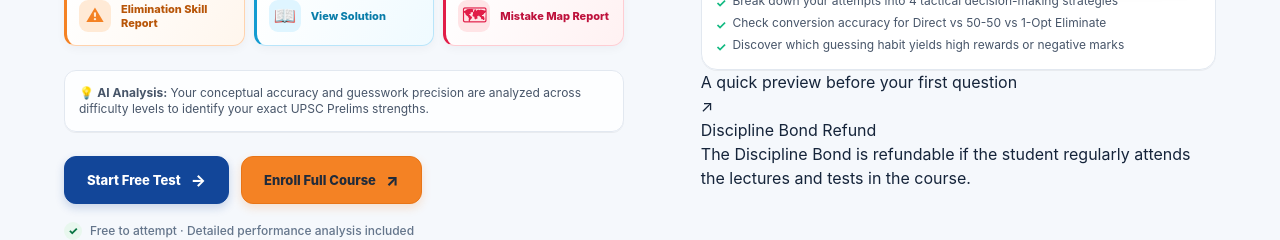
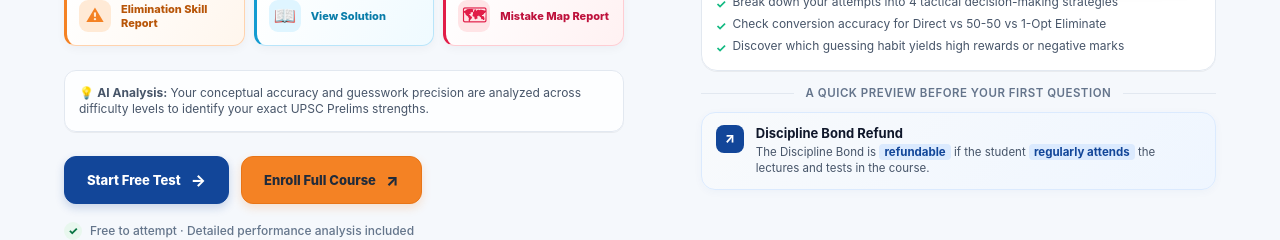
Before and after one commit to hkdigiverse2108/BEF_Landing_Page, a React (Vite) app: page /free-upsc-mock-test in a window 1280 px wide. Shown: the part 579-819 px from the top of the page. Built offline with nearby package versions, Linux system fonts and the light colour scheme; no server answers.

Commit message:
feat: add sitemap, course pages, mock test components, and layout structures

```diff
--- a/src/Components/Common/FaqCard.tsx
+++ b/src/Components/Common/FaqCard.tsx
@@ -1,5 +1,10 @@
 import type { FAQ } from "../../Types";
 import { FaAngleDown } from "react-icons/fa";
+
+const cleanText = (str?: string) => {
+  if (!str) return "";
+  return str.replace(/Bharat\s*Exam\s*Fest/gi, "Achiwon").replace(/\bBEF\b/g, "Achiwon");
+};
 
 const FaqCard = ({
   faq,
@@ -23,7 +28,7 @@ const FaqCard = ({
         onClick={() => onToggle(index)}
         className={`w-full flex justify-between items-center text-left p-4 sm:p-6 font-semibold  focus:outline-none text-primary `}
       >
-        <span className="text-sm sm:text-lg ">{faq.question}</span>
+        <span className="text-sm sm:text-lg ">{cleanText(faq.question)}</span>
         <span
           className={`transform transition-transform duration-300 ${
             activeIndex === index
@@ -42,7 +47,7 @@ const FaqCard = ({
             : "max-h-0 opacity-0 scale-y-0 p-0"
         }`}
       >
-        <p className="text-sm sm:text-base">{faq.answer}</p>
+        <p className="text-sm sm:text-base">{cleanText(faq.answer)}</p>
       </div>
     </div>
   );
--- a/src/Components/Exam/ExamInstructionScreen/ExamInstructionScreen.css
+++ b/src/Components/Exam/ExamInstructionScreen/ExamInstructionScreen.css
@@ -829,6 +829,9 @@
   stroke-linejoin: round;
 }
 @media (max-width: 768px) {
+  .exam-instruction-page {
+    min-height: auto;
+  }
   .exam-instruction-page .arrows {
     display: none;
   }
@@ -839,25 +842,39 @@
     padding: 0 12px;
   }
   .exam-instruction-page .tabsrow {
-    margin-top: 10px;
+    margin-top: 8px;
+    margin-bottom: 76px;
     padding: 0 12px;
   }
   .exam-instruction-page .stage {
-    padding: 10px 14px 70px;
+    flex: none;
+    justify-content: flex-start;
+    padding: 10px 14px 12px;
   }
   .exam-instruction-page .ptitle {
     margin: 12px auto 0;
     padding: 0 14px;
     gap: 8px;
+    display: flex;
+    flex-direction: row;
+    align-items: center;
+    justify-content: space-between;
+    width: 100%;
   }
   .exam-instruction-page .ptitle h1 {
-    font-size: 17px;
+    font-size: 16px;
     padding-left: 10px;
     border-left-width: 3px;
+    margin: 0;
+    flex: 1;
+    min-width: 0;
   }
   .exam-instruction-page .skip-exam-link {
     font-size: 12px;
     padding: 6px 14px;
+    margin-left: auto;
+    flex-shrink: 0;
+    align-self: center;
   }
   .exam-instruction-page .text {
     padding-top: 0;
@@ -902,23 +919,30 @@
     background: rgba(255, 255, 255, 0.95);
     backdrop-filter: blur(10px);
     -webkit-backdrop-filter: blur(10px);
-    padding: 10px 16px 12px;
+    padding: 10px 14px 12px;
     margin: 0;
     border-top: 1px solid #e2e8f0;
     z-index: 50;
     display: flex;
     justify-content: space-between;
-    gap: 10px;
+    align-items: center;
+    gap: 8px;
     box-shadow: 0 -4px 18px rgba(0, 0, 0, 0.08);
   }
   .exam-instruction-page .pill,
   .exam-instruction-page .pill.go {
-    flex: 1;
+    flex: 1 1 0;
     min-width: 0 !important;
-    padding: 10px 16px;
-    font-size: 14px;
-    border-radius: 30px;
+    padding: 9px 8px;
+    font-size: 13px;
+    border-radius: 12px;
     text-align: center;
+    white-space: nowrap;
+    display: inline-flex;
+    align-items: center;
+    justify-content: center;
+    line-height: 1.2;
+    box-sizing: border-box;
   }
   .exam-instruction-page .frame {
     border-radius: 16px;
@@ -1002,4 +1026,20 @@
   border-top: none !important;
   padding: 12px 0 0 0 !important;
   margin: 14px 0 0 0 !important;
+  display: flex !important;
+  align-items: center !important;
+  gap: 8px !important;
 }
+
+.exam-instruction-page.modal-mode .pill {
+  min-height: 40px !important;
+  padding: 8px 10px !important;
+  font-size: 13px !important;
+  border-radius: 12px !important;
+  white-space: nowrap !important;
+  flex: 1 1 0 !important;
+  min-width: 0 !important;
+  display: inline-flex !important;
+  align-items: center !important;
+  justify-content: center !important;
+}
--- a/src/Components/Exam/ModernMockTest/FinalReportScreen.tsx
+++ b/src/Components/Exam/ModernMockTest/FinalReportScreen.tsx
@@ -1037,8 +1037,16 @@ export const FinalReportScreen: React.FC<FinalReportScreenProps> = ({
                     </span>
                     <button
                       type="button"
-                      onClick={() => setMobileVideoModalOpen(false)}
-                      className="rounded-lg bg-[#124699] px-3 py-1.5 text-xs font-bold text-white hover:bg-[#0e3575] transition cursor-pointer"
+                      onClick={() => {
+                        setMobileVideoModalOpen(false);
+                        setTimeout(() => {
+                          const panel = document.getElementById("detailed-report-panel");
+                          if (panel) {
+                            panel.scrollIntoView({ behavior: "smooth", block: "start" });
+                          }
+                        }, 120);
+                      }}
+                      className="rounded-lg bg-[#124699] px-3.5 py-1.5 text-xs font-bold text-white hover:bg-[#0e3575] transition cursor-pointer shadow-sm active:scale-95"
                     >
                       View Report ↓
                     </button>
@@ -1062,6 +1070,7 @@ export const FinalReportScreen: React.FC<FinalReportScreenProps> = ({
               </div>
             )}
 
+            <div id="detailed-report-panel" className="scroll-mt-24">
             {/* Panel 1: AI Powered Report Analysis */}
             {activeTab === "ai" && (
               <section className="final-panel">
@@ -2199,6 +2208,7 @@ export const FinalReportScreen: React.FC<FinalReportScreenProps> = ({
                 </div>
               </section>
             )}
+            </div>
           </section>
         </div>
       </div>
--- a/src/Components/Exam/ModernMockTest/ModernMockTest.css
+++ b/src/Components/Exam/ModernMockTest/ModernMockTest.css
@@ -1232,3 +1232,84 @@ button.modern-btn-p:hover svg,
     font-size: 10px;
   }
 }
+
+
+
+/* ===== Visual Caption & Discipline Bond Card Styling ===== */
+.free-test-visual-caption {
+  display: flex;
+  align-items: center;
+  justify-content: center;
+  gap: 12px;
+  margin-top: 14px;
+  margin-bottom: 10px;
+  color: #64748b;
+  font-size: 11.5px;
+  font-weight: 600;
+  text-transform: uppercase;
+  letter-spacing: 0.5px;
+}
+
+.free-test-caption-line {
+  flex: 1;
+  height: 1px;
+  background: #e2e8f0;
+}
+
+.free-test-bond-card {
+  display: flex;
+  align-items: flex-start;
+  gap: 12px;
+  padding: 12px 14px;
+  border-radius: 14px;
+  background: linear-gradient(135deg, #f8fafc 0%, #eff6ff 100%);
+  border: 1px solid #dbeafe;
+  box-shadow: 0 2px 8px rgba(18, 70, 153, 0.04);
+  transition: all 0.2s ease;
+}
+
+.free-test-bond-card:hover {
+  border-color: #bfdbfe;
+  box-shadow: 0 4px 14px rgba(18, 70, 153, 0.08);
+}
+
+.free-test-bond-icon {
+  flex-shrink: 0;
+  width: 28px;
+  height: 28px;
+  border-radius: 8px;
+  background: #124699;
+  color: #ffffff;
+  display: flex;
+  align-items: center;
+  justify-content: center;
+  font-size: 13px;
+  font-weight: 800;
+}
+
+.free-test-bond-content {
+  flex: 1;
+  min-width: 0;
+}
+
+.free-test-bond-title {
+  font-size: 13px;
+  font-weight: 700;
+  color: #0f172a;
+  line-height: 1.3;
+  margin-bottom: 2px;
+}
+
+.free-test-bond-text {
+  font-size: 11.5px;
+  line-height: 1.45;
+  color: #475569;
+}
+
+.free-test-bond-badge {
+  font-weight: 700;
+  color: #124699;
+  background: #dbeafe;
+  padding: 1px 5px;
+  border-radius: 4px;
+}
--- a/src/Layout/index.tsx
+++ b/src/Layout/index.tsx
@@ -55,7 +55,7 @@ const Layout = () => {
   return (
     <>
       <Header />
-      <div className={`${isShow ? "!mt-10" : "mb-12"} min-h-screen bg-white`}>
+      <div className={`${isShow ? "!mt-0 sm:!mt-8" : "mb-12"} min-h-screen bg-white`}>
         {/* <Suspense fallback={<Loader />}> */}
           <Outlet />
         {/* </Suspense> */}
--- a/src/Pages/Course/CourseDetails.tsx
+++ b/src/Pages/Course/CourseDetails.tsx
@@ -133,7 +133,7 @@ const CourseDetails = () => {
   return (
     <>
       <Seo title={finalMetaTitle} description={finalMetaDescription} />
-      <div id="Course" className="container container-p space-y-9 py-9 bg-white rounded-xl">
+      <div id="Course" className="container container-p space-y-4 sm:space-y-9 pt-1 sm:pt-6 pb-9 bg-white rounded-xl">
         <section className="group space-y-6 rounded-md relative">
           <div className="sm:hidden absolute w-full flex gap-5 justify-end px-2 pt-2 ">
             <ShareModal />
@@ -144,18 +144,20 @@ const CourseDetails = () => {
         </section>
         <section>
           <div className="space-y-6">
-            <section className="max-sm:text-sm font-medium flex justify-end gap-3">
-              {language && (
-                <div className="bg-white border border-gray-300 w-fit h-fit px-3 py-1 rounded-md">
-                  <span>{language}</span>
-                </div>
-              )}
-            </section>
-            <section className="flex max-sm:flex-col gap-4 justify-between">
-              <h1 className="capitalize font-semibold sm:text-2xl">{title}</h1>
-              <span className="max-sm:hidden">
+            <section className="flex flex-col sm:flex-row sm:items-center justify-between gap-3 sm:gap-4">
+              <h1 className="capitalize font-semibold text-xl sm:text-2xl text-[#0F172A]">{title}</h1>
+              <div className="flex items-center gap-2.5 shrink-0 self-end sm:self-auto">
+                {language && (
+                  <div
+                    className="inline-flex items-center gap-1.5 bg-slate-50 border border-slate-200 px-3 py-1.5 rounded-lg text-xs sm:text-sm font-medium text-slate-600 select-none cursor-default"
+                    title="Course language is bilingual (Hindi + English)"
+                  >
+                    <span className="text-slate-400">🌐</span>
+                    <span>Language: <strong className="font-semibold text-slate-800">{language}</strong></span>
+                  </div>
+                )}
                 <ShareModal />
-              </span>
+              </div>
             </section>
             <span className="border-b border-gray-300 flex w-full h-0.5" />
 
--- a/src/Pages/Course/CourseRegister.tsx
+++ b/src/Pages/Course/CourseRegister.tsx
@@ -60,15 +60,15 @@ const CourseRegister = () => {
   }, []);
 
   return (
-    <section id="purchase" className="container flex max-md:flex-col  max-md:items-center  justify-between py-10 px-4 gap-5 h-full">
+    <section id="purchase" className="container flex max-md:flex-col max-md:items-center justify-between pt-2 pb-8 sm:py-10 px-4 gap-5 h-full">
       {/* Left Image Box */}
       <div data-aos="fade-right" className="order-2 md:order-1  w-full max-w-2xl flex items-center justify-center  rounded-2xl">
         <img src={`${ImagePath}Register/Register_2.jpg`} alt="Course" className="rounded-xl w-full h-auto object-cover" />
       </div>
 
       {/* Right Form Box */}
-      <div data-aos="fade-left" className="order-1 md:order-2 bg-white hover:shadow-lg transition-all duration-300 rounded-2xl p-6 sm:px-10 sm:py-7 w-full max-w-2xl h-fit">
-        <SectionHeader title="Course" desc="Enroll Now" className="pb-6 text-center" />
+      <div data-aos="fade-left" className="order-1 md:order-2 bg-white hover:shadow-lg transition-all duration-300 rounded-2xl p-4 sm:px-10 sm:py-7 w-full max-w-2xl h-fit">
+        <SectionHeader title="Course" desc="Enroll Now" className="pb-3 sm:pb-6 text-center" />
 
         {/* Mock Test Score Discount alert */}
         {(() => {
```
Also changed, not shown: 1 other file (tests, documents, lock files or other folders).
